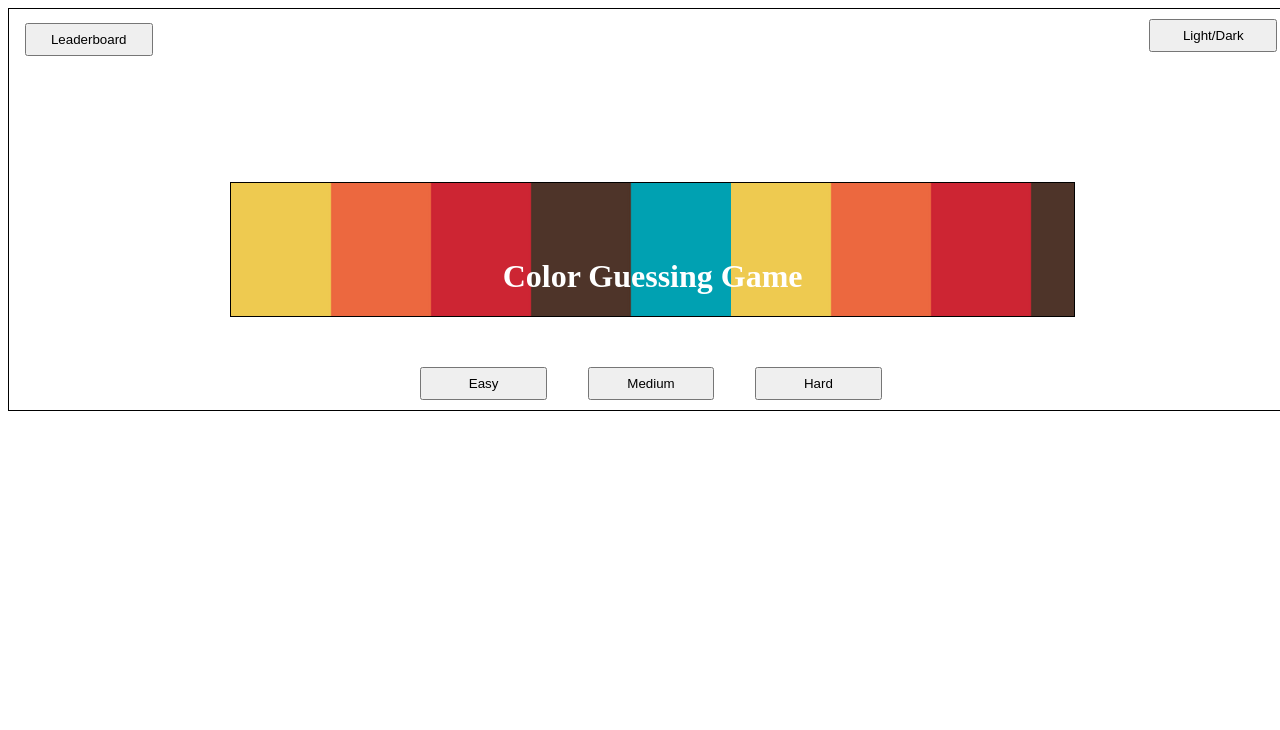
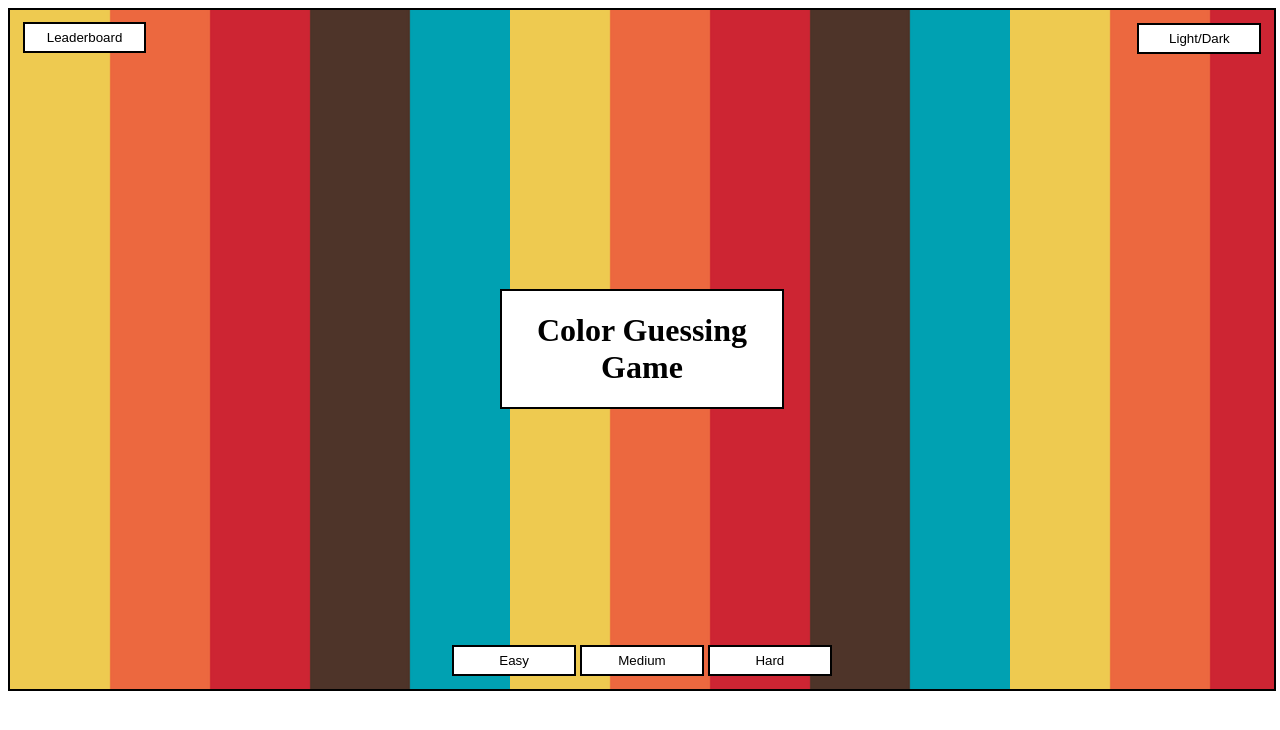
Before and after one commit to stvineet/Project-Supernova, a plain HTML site: page Main.html in a window 1280 px wide. Drawn offline with Linux system fonts and the light colour scheme.

Commit message:
Update Main.css

```diff
--- a/Main.css
+++ b/Main.css
@@ -1,49 +1,44 @@
 #box {
-    border: black 1px solid;
+    background-image: url('images/palette.png');
+    border: 2px black solid;
+    padding: 1%;
+    width: 98%;
+    height: 100%;
+}
+
+button {
+    width: 10%;
+    padding: 0.5%;
     background-color: white;
-    padding: 10px;
-    width: 100%;
-    height: 100%;
-    /*width: 750px;
-    height: 500px;*/
+    border: 2px black solid;
+    color: black;
 }
 
 .topLeft {
     text-align: left;
-    margin-top: -2.3%;
-    margin-left: -1%;
+    margin-top: -2.6%;
+
 }
 
 .topRight {
     text-align: right;
-    margin-right: -1%;
 }
 
 #box2 {
+    background-color: white;
+    border: 2px black solid;
     text-align: center;
-    width: 66.7%;
-    height: 100%;
-    border: black 1px solid;
-    margin-top: 10%;
-    margin-left: 16.7%;
-    margin-right: 16.7%;
-    background-image: url('images/palette.png');
+    margin-top: 19%;
+    margin-bottom: 19%;
+    margin-left: 38.5%;
+    margin-right: 38.5%;
 }
 
 h1 {
-    margin-top: 75px;
-    color: white;
+    color: black;
 }
 
 .levels {
+    width: 100%;
     text-align: center;
-    margin-top: 50px;
 }
-
-button {
-    width: 10%;
-    padding: 0.54%;
-    margin-left: 18.5px;
-    margin-right: 18.5px;
-    /*background-color: black;*/
-}
```
